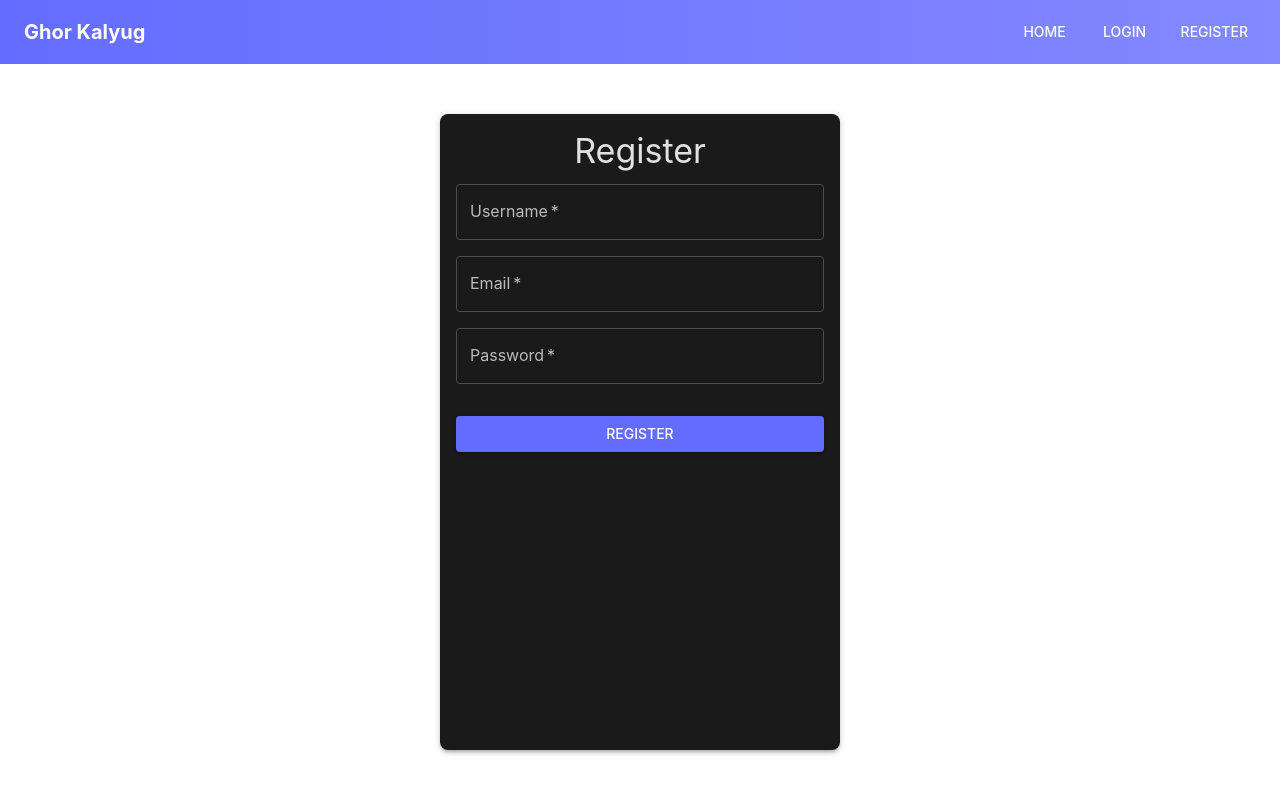
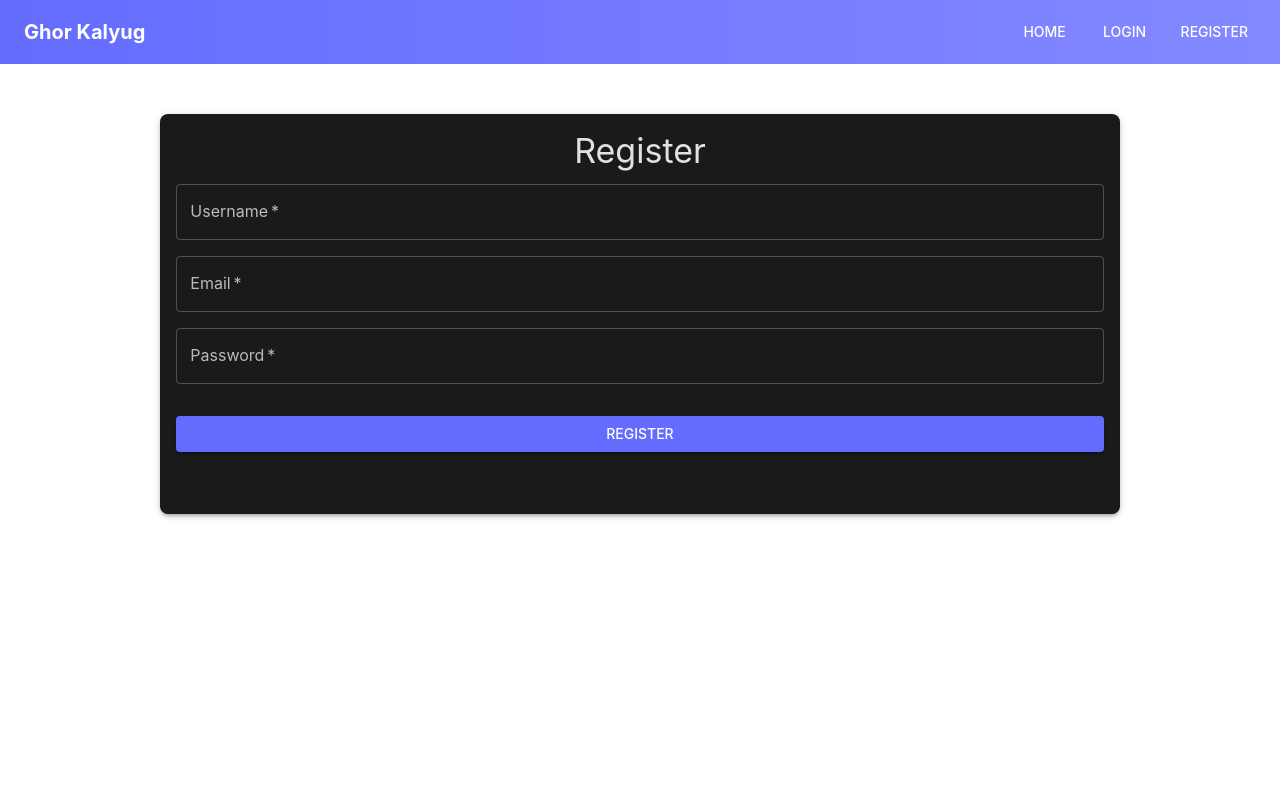
Before and after one commit to akshayvijaynair/ghor-kalyug, a React (Vite) app in the folder client/: page /register in a window 1280 px wide. Shown: the top 794 px of the page. Built offline with nearby package versions, Linux system fonts and the light colour scheme; no server answers.

Commit message:
feat(Auth): added registration and login UX improvement

```diff
--- a/client/src/Components/Login.tsx
+++ b/client/src/Components/Login.tsx
@@ -33,6 +33,7 @@ const Login = () => {
       setTimeout(() => {
         navigate("/");
       }, 5000); // Redirect after 5 seconds
+      // @ts-ignore
     } catch (error: never) {
       console.error("Error logging in:", error.message);
       setError("Error logging in: " + error.message);
@@ -42,7 +43,7 @@ const Login = () => {
   return (
       <Box
           sx={{
-            maxWidth: "400px",
+            maxHeight: 300,
             margin: "50px auto",
             padding: "16px",
             borderRadius: "8px",
--- a/client/src/Components/Register.tsx
+++ b/client/src/Components/Register.tsx
@@ -37,7 +37,7 @@ const Register: React.FC = () => {
   };
 
   return (
-      <Box sx={{ maxWidth: 400, textAlign: "center",  margin: "50px auto",
+      <Box sx={{ maxHeight: 400, textAlign: "center",  margin: "50px auto",
         padding: "16px",
         borderRadius: "8px",
         boxShadow: 3,
```
